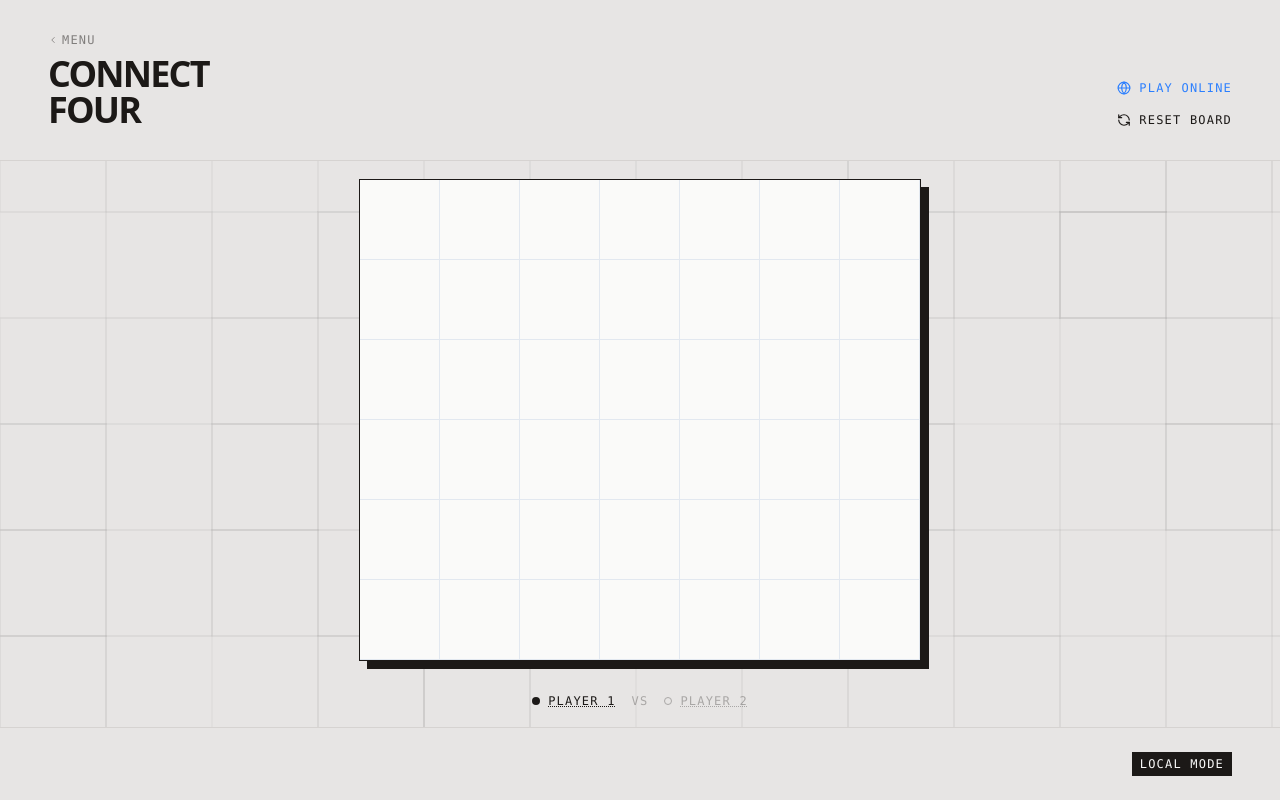
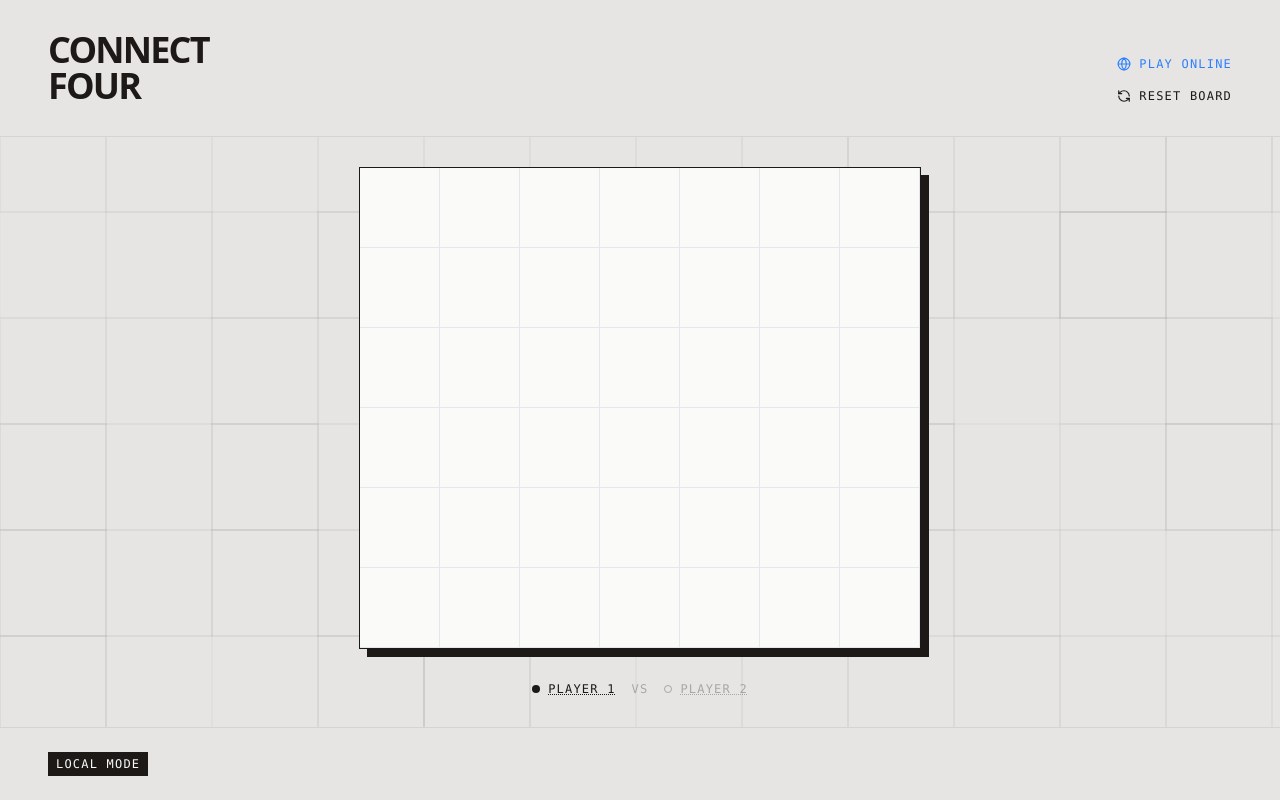
Before and after one commit to axelvc/connect-four, a Next.js app: page / in a window 1280 px wide. Built offline with nearby package versions, Linux system fonts and the light colour scheme.

Commit message:
feat: Remove menu back link from header and add cursor-pointer to cancel button

```diff
--- a/app/page.tsx
+++ b/app/page.tsx
@@ -3,7 +3,6 @@
 import { useEffectEvent, useState } from 'react'
 import { twMerge } from 'tailwind-merge'
 import clsx from 'clsx'
-import Link from 'next/link'
 import { ArrowDown, Check, ChevronLeft, Copy, RefreshCcw, Unplug, Globe, X } from 'lucide-react'
 import { Player, GameStatus, useGame } from '@/hooks/useGame'
 import useLobby, { LobbyStatus } from '@/hooks/useLobby'
@@ -25,7 +24,7 @@ export default function GamePage() {
   const game = useGame()
   const lobby = useLobby({
     onConnect: useEffectEvent(() => {
-      reset(true)
+      reset(true, true)
     }),
     onMessage: useEffectEvent<MessageHandler>(msg => {
       switch (msg.type) {
@@ -38,7 +37,7 @@ export default function GamePage() {
       }
     }),
     onDisconnect: useEffectEvent(() => {
-      reset(true)
+      reset(true, true)
     }),
   })
 
@@ -56,8 +55,8 @@ export default function GamePage() {
     lobby.send(P2PEventType.MOVE, col)
   }
 
-  function reset(isRemote = false) {
-    game.reset()
+  function reset(isRemote = false, clearHistory = false) {
+    game.reset(clearHistory)
 
     if (isOnline && isRemote) return
     lobby.send(P2PEventType.RESET)
@@ -83,20 +82,9 @@ export default function GamePage() {
   return (
     <div className="min-h-screen flex flex-col">
       <header className="bg-base-200 w-full p-4 sm:p-6 md:px-12 md:py-8 flex justify-between border-b border-base-300">
-        <div className="flex flex-col gap-2">
-          {/* back button */}
-          <Link
-            href="/"
-            className="self-start flex items-center gap-1 text-xs font-mono uppercase tracking-widest hover:underline opacity-50 hover:opacity-100 transition-opacity"
-          >
-            <ChevronLeft size={10} />
-            Menu
-          </Link>
-
-          <h1 className="text-2xl sm:text-3xl md:text-4xl font-bold tracking-tighter leading-none uppercase">
-            Connect <br /> Four
-          </h1>
-        </div>
+        <h1 className="text-2xl sm:text-3xl md:text-4xl font-bold tracking-tighter leading-none uppercase">
+          Connect <br /> Four
+        </h1>
 
         <div className="flex flex-col self-end gap-4 text-xs font-mono tracking-widest">
           {/* leave match button */}
@@ -226,7 +214,7 @@ export default function GamePage() {
 
                   <button
                     onClick={lobby.reset}
-                    className="text-xs underline opacity-50 hover:opacity-100 mt-6 uppercase tracking-widest"
+                    className="text-xs underline opacity-50 hover:opacity-100 mt-6 uppercase tracking-widest cursor-pointer"
                   >
                     Cancel
                   </button>
@@ -290,7 +278,7 @@ export default function GamePage() {
         {/* status */}
         <span
           className={cn(
-            'ml-auto px-2 py-1 bg-base-900 text-base-50 text-xs font-mono uppercase tracking-widest',
+            'px-2 py-1 bg-base-900 text-base-50',
             isOnline &&
               isConnected &&
               game.player !== lobby.myTurn &&
@@ -307,6 +295,33 @@ export default function GamePage() {
             ? 'My turn'
             : 'Opponent turn'}
         </span>
+
+        {/* history */}
+        <span className="ml-auto">
+          {game.history.slice(-10).map((player, index) => {
+            const onlineMode = isOnline && isConnected && isPlaying
+
+            return (
+              <span
+                key={index}
+                className={cn(
+                  'size-4 inline-grid place-items-center border',
+                  !onlineMode &&
+                    (player === Player.PLAYER_1
+                      ? 'border-base-900 bg-base-900 text-base-50'
+                      : 'border-base-900 text-base-900'),
+                  onlineMode &&
+                    (player === Player.PLAYER_1
+                      ? 'border-emerald-400 bg-emerald-400 text-emerald-900'
+                      : 'border-rose-400 bg-rose-400 text-rose-900'),
+                )}
+              >
+                {!onlineMode && (player === Player.PLAYER_1 ? '1' : '2')}
+                {onlineMode && (player === lobby.myTurn ? 'W' : 'L')}
+              </span>
+            )
+          })}
+        </span>
       </footer>
     </div>
   )
--- a/hooks/useGame.ts
+++ b/hooks/useGame.ts
@@ -25,6 +25,7 @@ export function useGame() {
   const [status, setStatus] = useState<GameStatus>(GameStatus.IN_PROGRESS)
   const [player, setPlayer] = useState<Player>(Player.PLAYER_1)
   const [board, setBoard] = useState<Player[][]>(createBoard)
+  const [history, setHistory] = useState<Player[]>([])
   const winMatch = useRef<WinMatch | null>(null)
   const turnCount = useRef(1)
 
@@ -86,7 +87,10 @@ export function useGame() {
     }
   }
 
-  function reset() {
+  function reset(clearHistory = false) {
+    if (!clearHistory && status === GameStatus.WINNER) setHistory(history => [...history, player])
+    else if (clearHistory) setHistory([])
+
     setBoard(createBoard())
     setPlayer(Player.PLAYER_1)
     setStatus(GameStatus.IN_PROGRESS)
@@ -99,6 +103,7 @@ export function useGame() {
     status,
     board,
     player,
+    history,
     get winMatch(): WinMatch | null {
       return winMatch.current
     },
```
